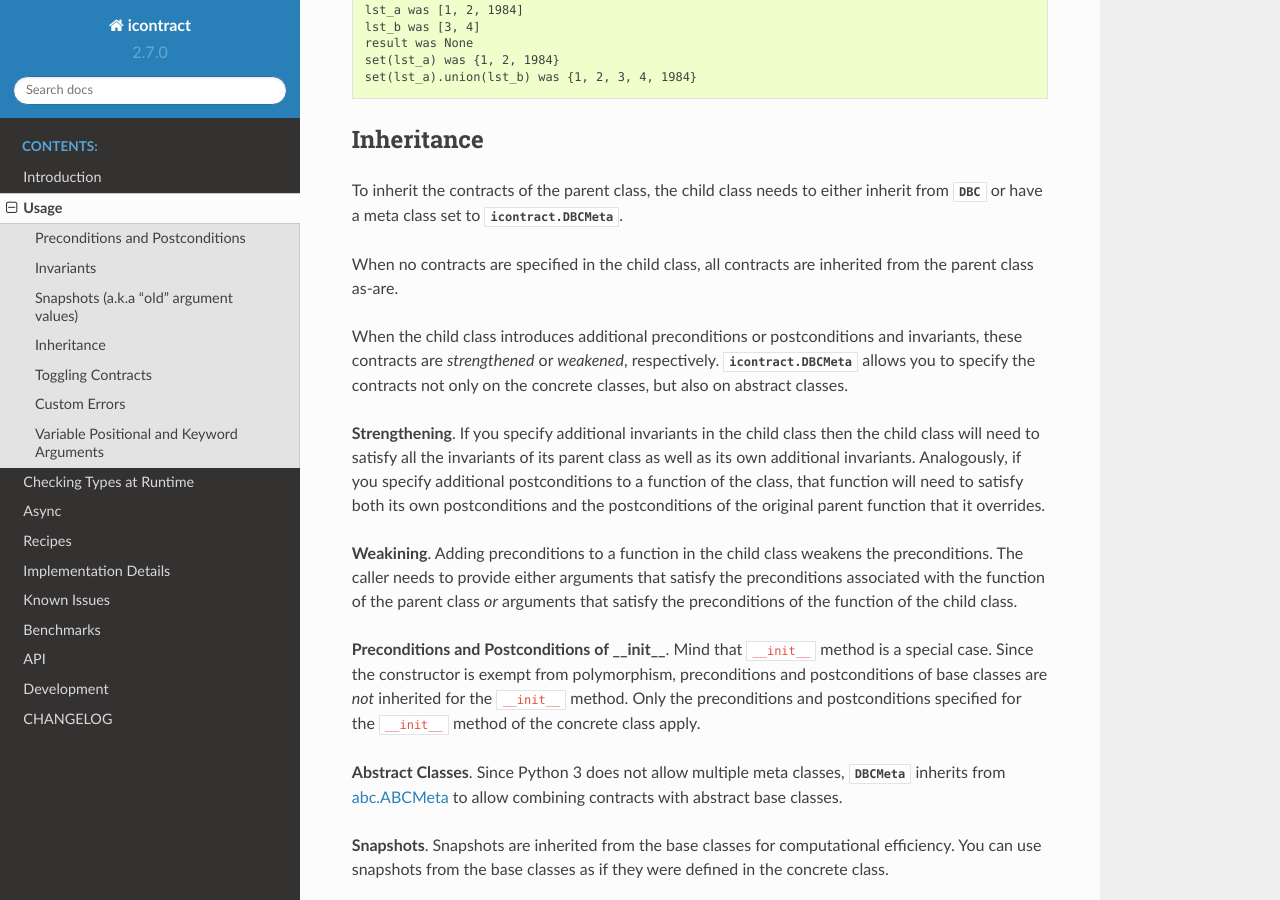
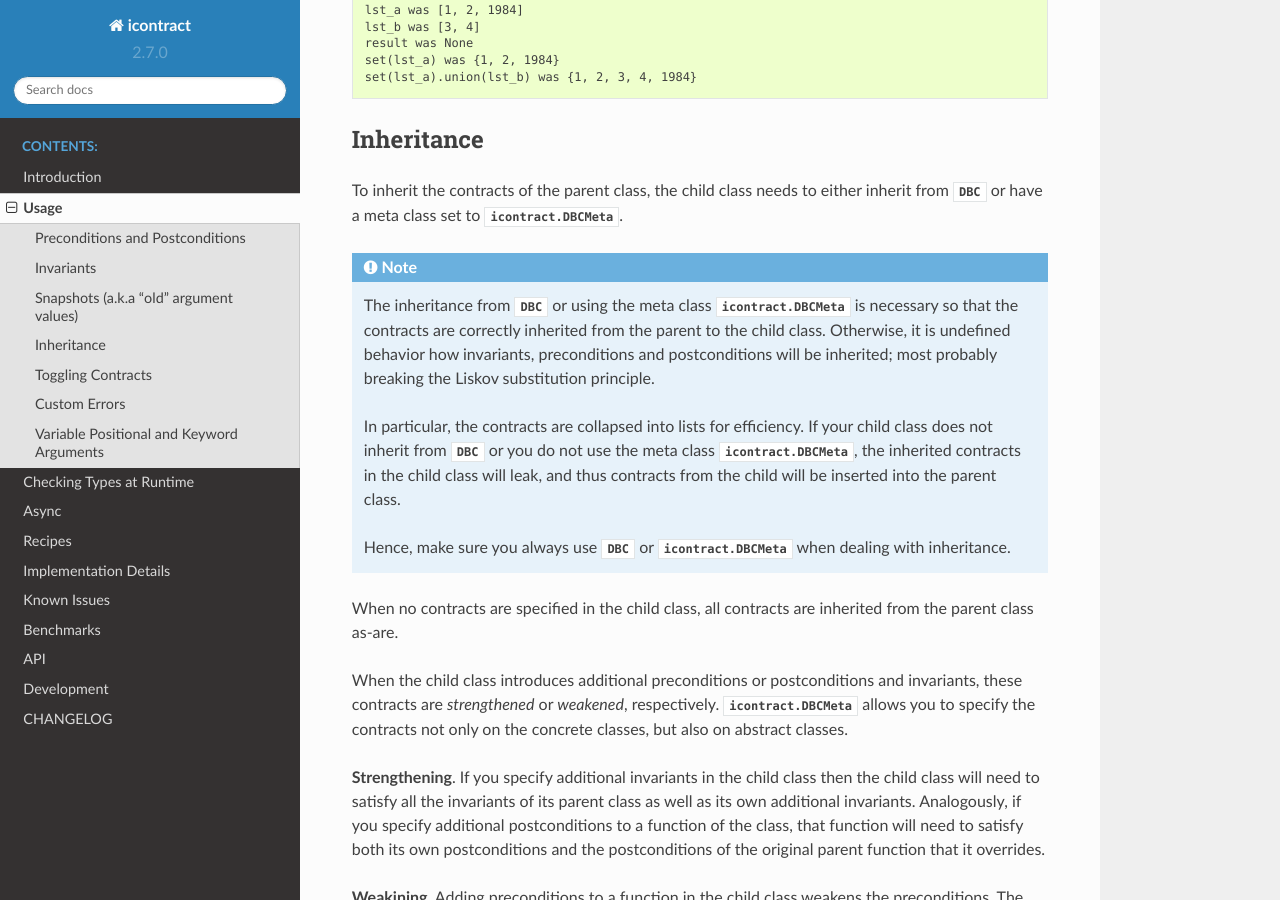
Before and after one commit to Parquery/icontract, a Sphinx documentation site: the page built from docs/source/usage.rst, in a window 1280 px wide and 900 px high, scrolled down 7366 px. Built offline with Sphinx 7.4.7 and the Read the Docs theme 2.0.0, drawn with Linux system fonts in a browser that asks for light colours; the version number is read from the project's files by our own code.

Commit message:
Tested and documented undefined inheritance (#296)
If the base class does not inherit from ``DBC`` or uses ``DBCMeta`` as
the meta class, inheritance of invariants will be broken.

In this patch, we tested and documented this unexpected behavior to
warn the users about this important foot-gun.

```diff
--- a/docs/source/usage.rst
+++ b/docs/source/usage.rst
@@ -387,6 +387,20 @@
 To inherit the contracts of the parent class, the child class needs to either inherit from :class:`DBC` or have
 a meta class set to :class:`icontract.DBCMeta`.
 
+.. note::
+
+	The inheritance from :class:`DBC` or using the meta class :class:`icontract.DBCMeta` is necessary so that
+	the contracts are correctly inherited from the parent to the child class. Otherwise, it is undefined
+	behavior how invariants, preconditions and postconditions will be inherited; most probably breaking
+	the Liskov substitution principle.
+
+	In particular, the contracts are collapsed into lists for efficiency. If your child class does not
+	inherit from :class:`DBC` or you do not use the meta class :class:`icontract.DBCMeta`, the inherited
+	contracts in the child class will leak, and thus contracts from the child will be inserted into the
+	parent class.
+
+	Hence, make sure you always use :class:`DBC` or :class:`icontract.DBCMeta` when dealing with inheritance.
+
 When no contracts are specified in the child class, all contracts are inherited from the parent class as-are.
 
 When the child class introduces additional preconditions or postconditions and invariants, these contracts are
```
Also changed, not shown: 1 other file.
